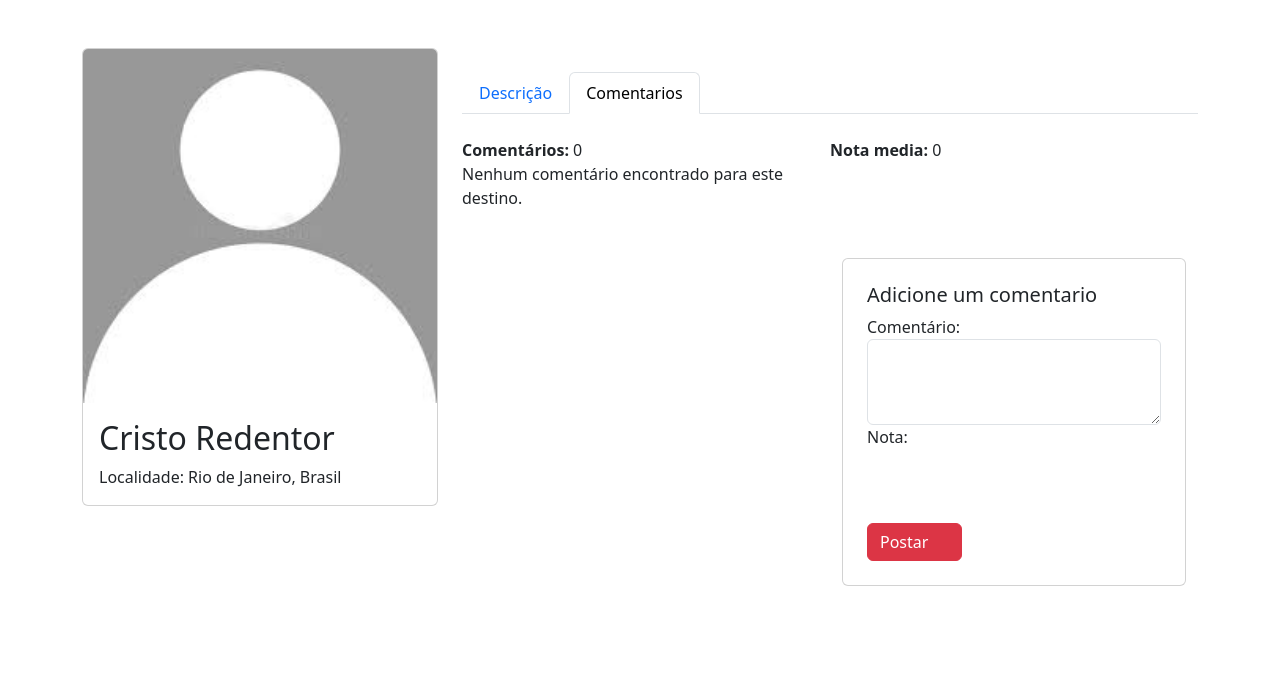
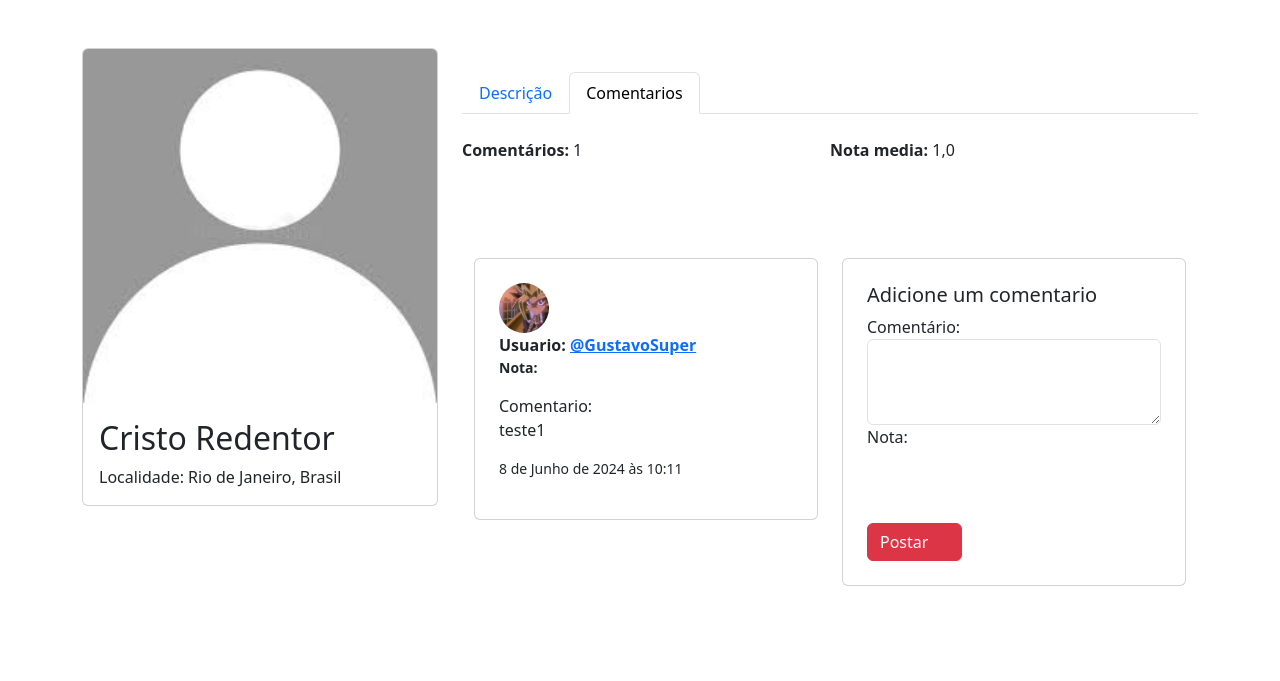
Before and after one commit to TrXGustavoo/Destinify2.0, a Django app: page //destinos/destino/2/ in a window 1280 px wide, after a click on "Comentarios". Shown: the part 76-757 px from the top of the page. Run offline with Django 5.2, Linux system fonts and the light colour scheme; a user stored in the database is signed in; data comes from the database, SQL or seed files in the repository; some libraries are stand-ins or nearby versions.

Commit message:
Arrumanda bugs relacionados a adição de comentarios

```diff
--- a/destinos/forms.py
+++ b/destinos/forms.py
@@ -7,6 +7,7 @@
         model = Comentario
         fields = ['texto', 'rating']
 
+
 class LugarTuristicoForm(forms.ModelForm):
     class Meta:
         model = LugarTuristico
--- a/destinos/models.py
+++ b/destinos/models.py
@@ -13,12 +13,17 @@
 
     comentarios = models.ManyToManyField('Comentario', blank=True)
 
+    def __str__(self):
+        return self.nome
+
 
 class Comentario(models.Model):
     texto = models.CharField(max_length=255)
     usuario = models.ForeignKey(User, on_delete=models.CASCADE)
     data_criacao = models.DateTimeField(auto_now_add=True, null=False)
-    destinoA = models.IntegerField(blank=True, null=True)
+    destino = models.ForeignKey(LugarTuristico, on_delete=models.CASCADE, related_name='comentarios_destinos', blank=True, null=True)
+
+
     rating = models.IntegerField(default=0,null=True)
 
     def __str__(self):
--- a/destinos/templates/destinoDetalhado.html
+++ b/destinos/templates/destinoDetalhado.html
@@ -147,7 +147,7 @@
 
                                                                 <div class="form-outline">
                                                                     <label for="comentario_texto">Comentário:</label>
-                                                                    <textarea class="form-control" id="comentario_texto" name="comentario_texto" rows="3"></textarea>
+                                                                    <textarea class="form-control" id="comentario_texto" name="texto" rows="3"></textarea>
                                                                 </div>
 
                                                                 <div class="form-outline">
@@ -159,35 +159,35 @@
                                                                         <div class="container d-flex align-items-center justify-content-center">
                                                                         <div class="row justify-content-center">
 
-                                                                                <!-- star rating -->
+
                                                                                 <div class="rating-wrapper">
 
-                                                                                    <!-- star 5 -->
-                                                                                    <input type="radio" id="5-star-rating" name="star-rating" value="5">
+
+                                                                                    <input type="radio" id="5-star-rating" name="rating" value="5">
                                                                                     <label for="5-star-rating" class="star-rating">
                                                                                         <i class="fas fa-star d-inline-block"></i>
                                                                                     </label>
 
-                                                                                    <!-- star 4 -->
-                                                                                    <input type="radio" id="4-star-rating" name="star-rating" value="4">
+
+                                                                                    <input type="radio" id="4-star-rating" name="rating" value="4">
                                                                                     <label for="4-star-rating" class="star-rating star">
                                                                                         <i class="fas fa-star d-inline-block"></i>
                                                                                     </label>
 
-                                                                                    <!-- star 3 -->
-                                                                                    <input type="radio" id="3-star-rating" name="star-rating" value="3">
+
+                                                                                    <input type="radio" id="3-star-rating" name="rating" value="3">
                                                                                     <label for="3-star-rating" class="star-rating star">
                                                                                         <i class="fas fa-star d-inline-block"></i>
                                                                                     </label>
 
-                                                                                    <!-- star 2 -->
-                                                                                    <input type="radio" id="2-star-rating" name="star-rating" value="2">
+
+                                                                                    <input type="radio" id="2-star-rating" name="rating" value="2">
                                                                                     <label for="2-star-rating" class="star-rating star">
                                                                                         <i class="fas fa-star d-inline-block"></i>
                                                                                     </label>
 
-                                                                                    <!-- star 1 -->
-                                                                                    <input type="radio" id="1-star-rating" name="star-rating" value="1">
+
+                                                                                    <input type="radio" id="1-star-rating" name="rating" value="1">
                                                                                     <label for="1-star-rating" class="star-rating star">
                                                                                         <i class="fas fa-star d-inline-block"></i>
                                                                                     </label>
--- a/destinos/views.py
+++ b/destinos/views.py
@@ -1,9 +1,7 @@
-from django.shortcuts import render
-from .models import LugarTuristico
+
+from .models import LugarTuristico, Comentario
 from django.shortcuts import render, redirect, get_object_or_404
-from .models import Comentario
-from .forms import ComentarioForm, LugarTuristicoForm
-from django.db.models import Avg
+from .forms import LugarTuristicoForm, ComentarioForm
 from django.contrib.auth.models import User
 from main.models import Profile
 from django.contrib.auth.decorators import login_required, user_passes_test
@@ -11,27 +9,19 @@
 
 @login_required
 def destinos(request):
-    # Obter parâmetros da requisição
-    pais = request.GET.get("pais", "")
-    cidade = request.GET.get("cidade", "")
-    nome = request.GET.get("nome", "")
-    ordenar_por_nota = request.GET.get("ordenar_por_nota", False)
+    filters = {}
+    for field in ["pais", "cidade", "nome"]:
+        value = request.GET.get(field)
+        if value:
+            filters[f"{field}__icontains"] = value
 
-    # Filtrar destinos
-    destinos = LugarTuristico.objects.all()
-    if pais:
-        destinos = destinos.filter(pais__icontains=pais)
-    elif cidade:
-        destinos = destinos.filter(cidade__icontains=cidade)
-    elif nome:
-        destinos = destinos.filter(nome__icontains=nome)
-    # Ordenar por nota
-    elif ordenar_por_nota:
-        destinos = destinos.order_by("-nota")
-    elif request.GET.get("resetar"):
-        return render(request, "destinos.html", {"destinos": destinos})
+    if request.GET.get("ordenar_por_nota"):
+        destinos = LugarTuristico.objects.filter(**filters).order_by("-nota")
+    else:
+        destinos = LugarTuristico.objects.filter(**filters)
 
     return render(request, "destinos.html", {"destinos": destinos})
+
 
 
 @user_passes_test(lambda u: u.is_superuser)
@@ -52,7 +42,7 @@
 @login_required
 def destino_detalhe(request, destino_id):
     destino = get_object_or_404(LugarTuristico, pk=destino_id)
-    comentarios = Comentario.objects.filter(destinoA=destino_id).order_by(
+    comentarios = Comentario.objects.filter(destino=destino_id).order_by(
         "-data_criacao"
     )
 
@@ -67,9 +57,6 @@
 
     profile = get_object_or_404(User, username=request.user.username)
     fotos_perfil = Profile.objects.filter(user=profile)
-    print(profile)
-    usuario = User
-    print(usuario)
 
     return render(
         request,
@@ -77,21 +64,20 @@
         {"destino": destino, "comentarios": comentarios, "fotos_perfil": fotos_perfil},
     )
 
+
 @login_required
 def destino_comentario_create(request, destino_id):
     destino = get_object_or_404(LugarTuristico, pk=destino_id)
+
     if request.method == "POST":
-        texto = request.POST.get("comentario_texto")
-        rating = request.POST.get("star-rating")
-        comentario = Comentario(
-            texto=texto, usuario=request.user, destinoA=destino_id, rating=rating
-        )
-        comentario.save()
-        return redirect("destino_detalhe", destino.id)
+        form = ComentarioForm(request.POST)
+        if form.is_valid():
+            comentario = form.save(commit=False)
+            comentario.usuario = request.user
+            comentario.destino = destino
+            comentario.save()
+            return redirect("destino_detalhe", destino.id)
     else:
         form = ComentarioForm()
-    foto_destino = destino
 
-    return render(
-        request, "destino_comentario_create.html", {"destino": destino, "form": form}
-    )
+    return render(request, "destino_comentario_create.html", {"destino": destino, "form": form})
--- a/templates/static/destinos/css/destinoDetalhado.css
+++ b/templates/static/destinos/css/destinoDetalhado.css
@@ -44,8 +44,8 @@
         color: #E1E6F6;
         cursor: pointer;
         display: inline-flex;
-        font-size: 2.6rem; /* Tamanho da fonte das estrelas */
-        padding: 0.5rem 0.3rem; /* Reduz o padding para ajustar ao novo tamanho */
+        font-size: 2.6rem;
+        padding: 0.5rem 0.3rem;
         transition: color 0.5s;
     }
 
```
Also changed, not shown: db.sqlite3, destinos/migrations/0010_comentario_destino.py (added), destinos/migrations/0011_remove_comentario_destino.py (added), destinos/migrations/0012_remove_comentario_destinoa_comentario_destino.py (added), media/lugares/pao_acucar.jpg (added).
